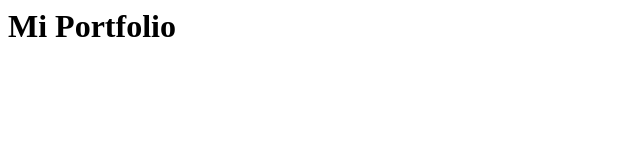
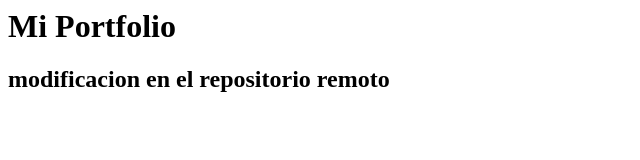
Before and after one commit to german1324/PortfolioFrontEnd, a plain HTML site: page index.html in a window 1280 px wide. Shown: the whole page, without its empty margins (0-640 px from the left). Drawn offline with Linux system fonts and the light colour scheme.

Commit message:
Update index.html

```diff
--- a/index.html
+++ b/index.html
@@ -1 +1,2 @@
 <h1>Mi Portfolio</h1>
+<h2>modificacion en el repositorio remoto</h2>
```
